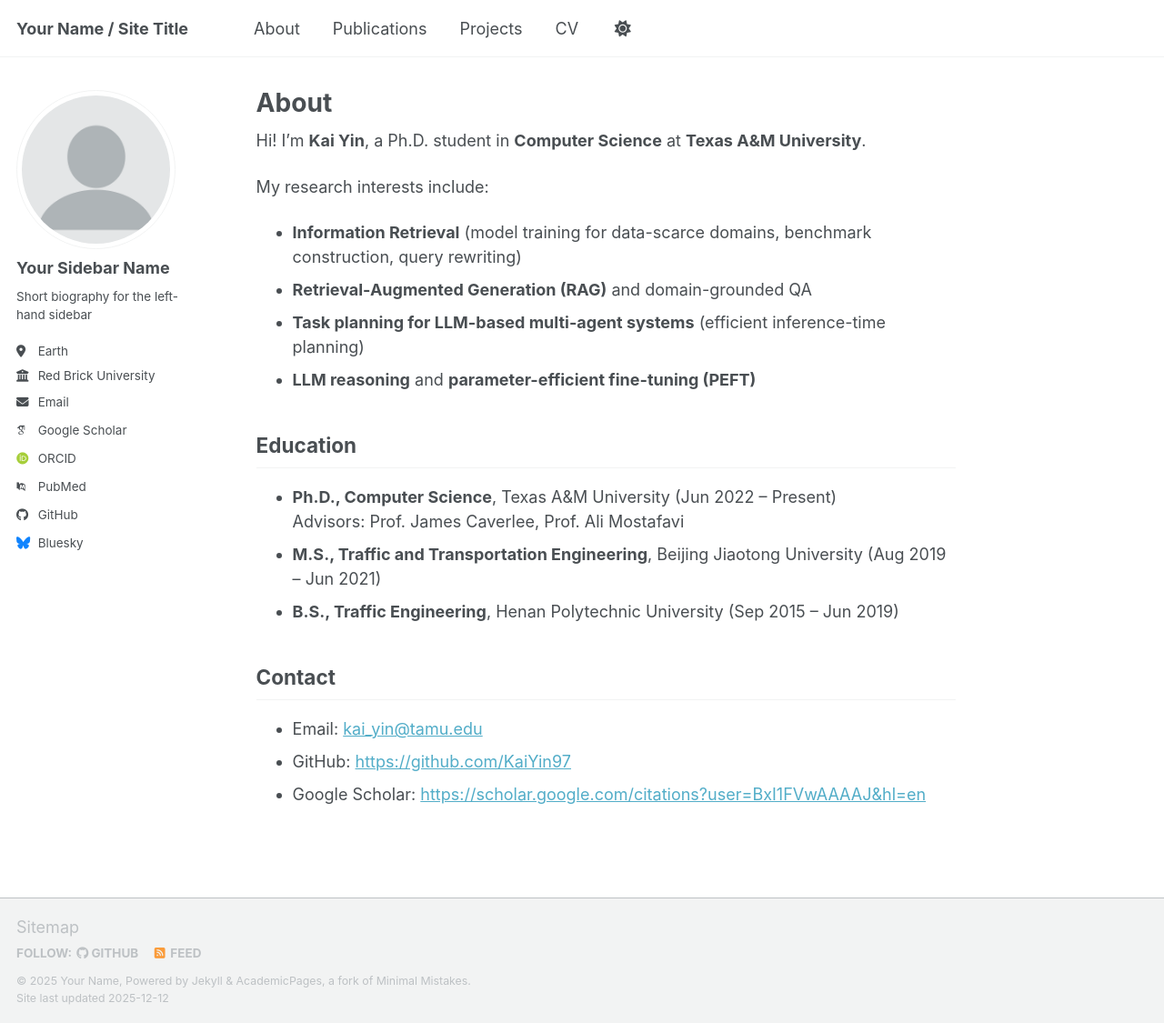
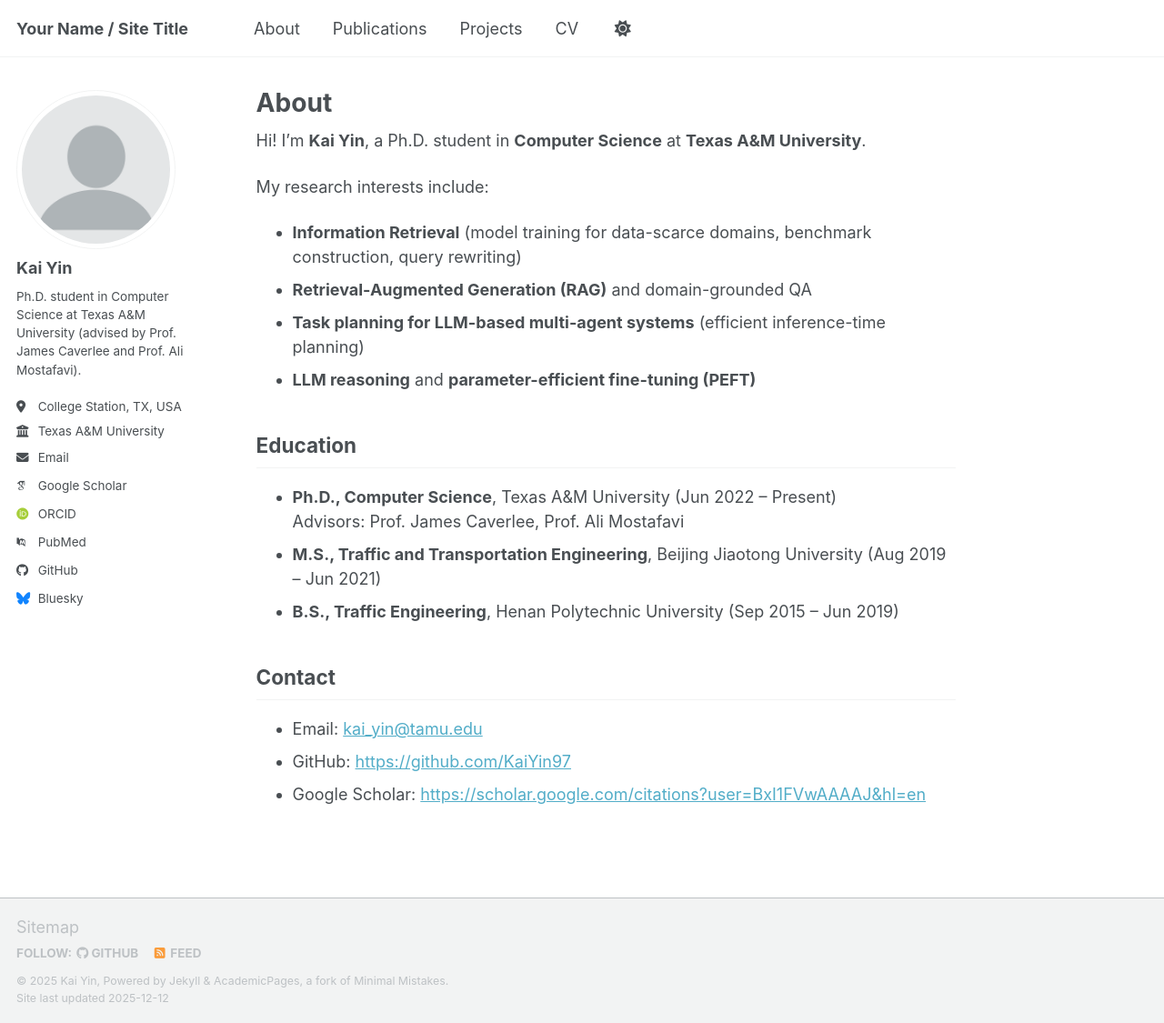
Before and after one commit to KaiYin97/KaiYin97.github.io, a Jekyll site: the page built from _pages/about.md, in a window 1280 px wide and 1125 px high. Shown: the whole window at 91% size. Built offline with Jekyll 4.4.1, drawn with Linux system fonts in a browser that asks for light colours; some web fonts are replaced; a script bundle is joined from its source files by our own code; library files that are not in the unit come from our copies.

Commit message:
Modify name and description in _config.yml
Updated personal information in the configuration file.

```diff
--- a/_config.yml
+++ b/_config.yml
@@ -11,8 +11,8 @@ locale                   : "en-US"
 site_theme               : "default" # Currently available options are "default", "air"
 title                    : "Your Name / Site Title"
 title_separator          : "-"
-name                     : &name "Your Name"
-description              : &description "Your Name's academic portfolio"   # Update this with a general description of your site, this is the default if not overridden by a page
+name                     : &name "Kai Yin"
+description              : &description "CS Ph.D. student at Texas A&M University. Information Retrieval, RAG, and LLM-based multi-agent task planning."   # Update this with a general description of your site, this is the default if not overridden by a page
 url                      : https://academicpages.github.io # The base hostname & protocol for your site e.g. "https://[your GitHub username].github.io",
                                                            # or if you already have some other page hosted on Github then use "https://[your GitHub username].github.io/[Your Repo Name]"
 baseurl                  : "" # the subpath of your site, e.g. "/blog"
@@ -24,11 +24,11 @@ repository               : "academicpages/academicpages.github.io"
 author:
   # Biographic information
   avatar           : "profile.png"
-  name             : "Your Sidebar Name"
-  pronouns         : # example: "she/her"
-  bio              : "Short biography for the left-hand sidebar"
-  location         : "Earth"
-  employer         : "Red Brick University"
+  name             : "Kai Yin"
+  pronouns         : # example: He"
+  bio              : "Ph.D. student in Computer Science at Texas A&M University (advised by Prof. James Caverlee and Prof. Ali Mostafavi)."
+  location         : "College Station, TX, USA"
+  employer         : "Texas A&M University"
   uri              : # URL
   email            : "none@example.org"
 
```
